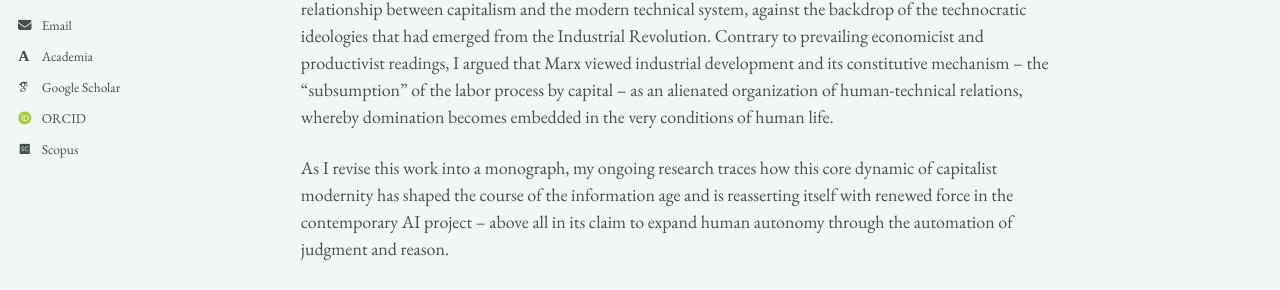
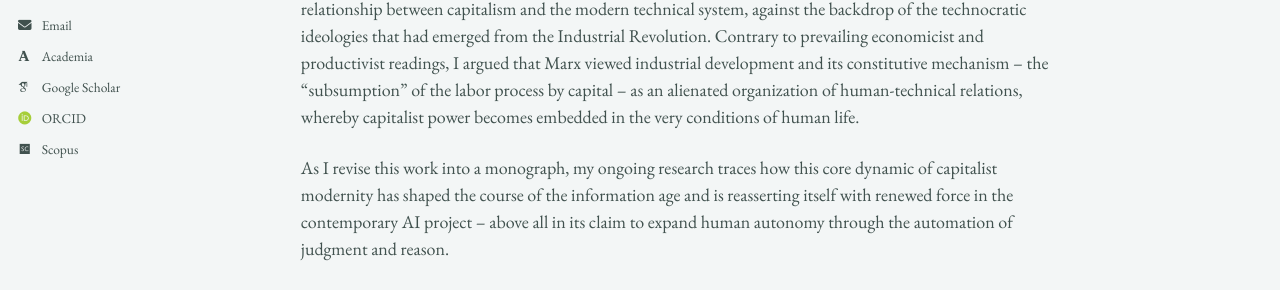
Before and after one commit to epujol90/epujol90.github.io, a Jekyll site: the page built from _pages/about.md, in a window 1280 px wide and 1197 px high. Shown: the part 413-703 px from the top of the window. Built offline with Jekyll 4.4.1, drawn with Linux system fonts in a browser that asks for light colours; some web fonts are replaced; a script bundle is joined from its source files by our own code; library files that are not in the unit come from our copies; some of the changed text lies outside the part shown.

Commit message:
Update about.md

```diff
--- a/_pages/about.md
+++ b/_pages/about.md
@@ -8,7 +8,7 @@ redirect_from:
 ---
 I am a scholar of technology, media, and aesthetics trained in continental philosophy and critical theory in Europe and the United States. My research examines the history and politics of technological modernity -- particularly how the material infrastructures of the modern world embody and uphold relations of power and domination, despite promising to liberate humanity from scarcity and toil.
 
-My doctoral research focused on the _longue durée_ of industrial modernity and what the early Frankfurt School theorists called “instrumental reason,” tracing its roots to the nineteenth century. My dissertation, _Karl Marx, Philosopher of Technics: Critique, Alienation, and the Materiality of Social Power_, grounded this inquiry in mid-19th-century debates on technology and political economy that animated early industrial commentary and criticism -- including Marx's decisive intervention. Drawing on previously unavailable materials from the _Marx-Engels Gesamtausgabe_ (MEGA²), my study reconstructed how Marx came to understand the relationship between capitalism and the modern technical system, against the backdrop of the technocratic ideologies that had emerged from the Industrial Revolution. Contrary to prevailing economicist and productivist readings, I argued that Marx viewed industrial development and its constitutive mechanism -- the “subsumption” of the labor process by capital -- as an alienated organization of human-technical relations, whereby domination becomes embedded in the very conditions of human life.
+My doctoral research focused on the _longue durée_ of industrial modernity and what the early Frankfurt School theorists called “instrumental reason,” tracing its roots to the nineteenth century. My dissertation, _Karl Marx, Philosopher of Technics: Critique, Alienation, and the Materiality of Social Power_, grounded this inquiry in mid-19th-century debates on technology and political economy that animated early industrial commentary and criticism -- including Marx's decisive intervention. Drawing on previously unavailable materials from the _Marx-Engels Gesamtausgabe_ (MEGA²), my study reconstructed how Marx came to understand the relationship between capitalism and the modern technical system, against the backdrop of the technocratic ideologies that had emerged from the Industrial Revolution. Contrary to prevailing economicist and productivist readings, I argued that Marx viewed industrial development and its constitutive mechanism -- the “subsumption” of the labor process by capital -- as an alienated organization of human-technical relations, whereby capitalist power becomes embedded in the very conditions of human life.
 
 As I revise this work into a monograph, my ongoing research traces how this core dynamic of capitalist modernity has shaped the course of the information age and is reasserting itself with renewed force in the contemporary AI project -- above all in its claim to expand human autonomy through the automation of judgment and reason.
 
```
